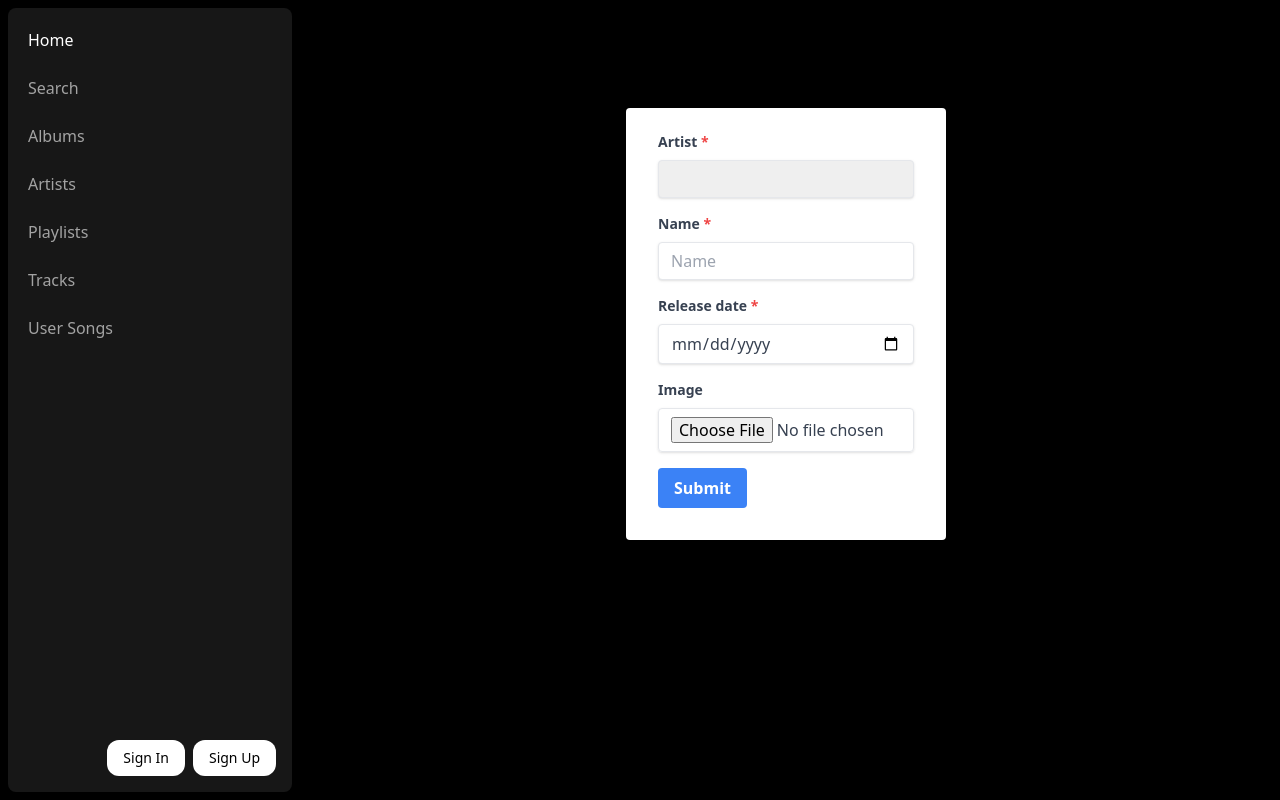
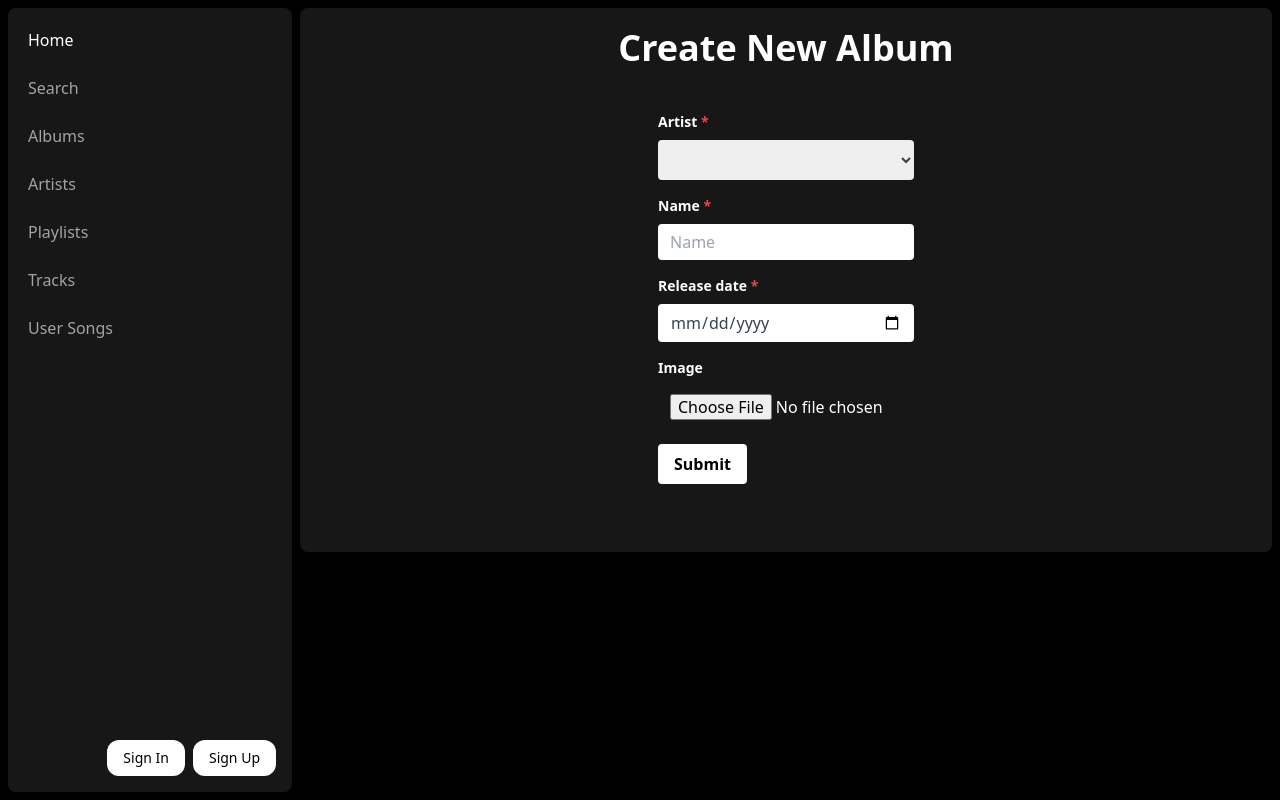
Before and after one commit to dias0092/harmony-flow, a Django app: page /albums/new/ in a window 1280 px wide. Run offline with Django 4.2, Linux system fonts and the light colour scheme; data that the repository does not hold is empty; some libraries are stand-ins or nearby versions.

Commit message:
Updated all templates for albums model

```diff
--- a/albums/templates/albums/album_new.html
+++ b/albums/templates/albums/album_new.html
@@ -3,20 +3,21 @@
 {% block title %} New Album - HarmonyFlow {% endblock %}
 
 {% block content %}
-<div class="container mx-auto py-10">
-    <h2 class="text-4xl font-bold mb-5 text-center">Create New Album</h2>
+<div class="bg-neutral-900 rounded-lg h-full w-full overflow-hidden overflow-y-auto py-5">
+    <h2 class="text-4xl font-bold mb-5 text-center text-white">Create New Album</h2>
     <div class="w-full max-w-xs mx-auto">
-        <form method="POST" class="bg-white shadow-md rounded px-8 pt-6 pb-8 mb-4" enctype="multipart/form-data">
+        <form method="POST" class=" rounded px-8 pt-6 pb-8 mb-4" enctype="multipart/form-data">
             {% csrf_token %}
+
             {% for field in form %}
             <div class="mb-4">
-              <label class="block text-gray-700 text-sm font-bold mb-2" for="{{ field.id_for_label }}">
+              <label class="block text-white text-sm font-bold mb-2" for="{{ field.id_for_label }}">
                 {{ field.label }} {% if field.field.required %}<span class="text-red-500">*</span>{% endif %}
               </label>
 
               {% if field.name == 'artist' %}
                 <!-- This is a select dropdown for the 'artist' field -->
-                <select class="shadow appearance-none border rounded w-full py-2 px-3 text-gray-700 leading-tight focus:outline-none focus:shadow-outline" id="{{ field.id_for_label }}" name="{{ field.name }}">
+                <select class="rounded w-full py-2 px-3 text-gray-700 leading-tight focus:outline-none focus:shadow-outline" id="{{ field.id_for_label }}" name="{{ field.name }}">
                   <!-- Loop through artists and create an option for each one -->
                   {% for artist in artists %}
                     <option value="{{ artist.id }}" {% if artist.id == field.value %}selected{% endif %}>{{ artist.name }}</option>
@@ -24,13 +25,13 @@
                 </select>
               {% elif field.name == 'release_date' %}
                 <!-- This is a date input field for the 'release_date' field -->
-                <input class="shadow appearance-none border rounded w-full py-2 px-3 text-gray-700 leading-tight focus:outline-none focus:shadow-outline" id="{{ field.id_for_label }}" type="date" name="{{ field.name }}" value="{{ field.value|date:'Y-m-d' }}">
+                <input class="rounded w-full py-2 px-3 text-gray-700 leading-tight focus:outline-none focus:shadow-outline" id="{{ field.id_for_label }}" type="date" name="{{ field.name }}" value="{{ field.value|date:'Y-m-d' }}">
               {% elif field.name == 'image' %}
                 <!-- This is a file input field for the 'image' field -->
-                <input class="shadow appearance-none border rounded w-full py-2 px-3 text-gray-700 leading-tight focus:outline-none focus:shadow-outline" id="{{ field.id_for_label }}" type="file" name="{{ field.name }}">
+                <input class="rounded w-full py-2 px-3 text-white leading-tight focus:outline-none focus:shadow-outline" id="{{ field.id_for_label }}" type="file" name="{{ field.name }}">
               {% else %}
                 <!-- For other fields, use an input field as before -->
-                <input class="shadow appearance-none border rounded w-full py-2 px-3 text-gray-700 leading-tight focus:outline-none focus:shadow-outline" id="{{ field.id_for_label }}" type="text" placeholder="{{ field.label }}" name="{{ field.name }}" value="{{ field.value|default_if_none:'' }}">
+                <input class="rounded w-full py-2 px-3 text-gray-700 leading-tight focus:outline-none focus:shadow-outline" id="{{ field.id_for_label }}" type="text" placeholder="{{ field.label }}" name="{{ field.name }}" value="{{ field.value|default_if_none:'' }}">
               {% endif %}
 
               {% if field.errors %}
@@ -39,7 +40,7 @@
             </div>
             {% endfor %}
             <div class="flex items-center justify-between">
-                <input class="bg-blue-500 hover:bg-blue-700 text-white font-bold py-2 px-4 rounded" type="submit" value="Submit">
+                <input class="bg-white hover:bg-neutral-800 text-black hover:text-white transition-colors duration-200 font-bold py-2 px-4 rounded" type="submit" value="Submit">
             </div>
         </form>
     </div>
--- a/albums/views.py
+++ b/albums/views.py
@@ -18,7 +18,7 @@ def album_new(request):
         if form.is_valid():
             album = form.save(commit=False)
             album.save()
-            return redirect('albums:album_detail', pk=album.pk)
+            return redirect('albums:album_list')
     else:
         form = AlbumForm()
     artists = Artist.objects.all()
@@ -30,7 +30,7 @@ def album_edit(request, pk):
         form = AlbumForm(request.POST, request.FILES, instance=album)
         if form.is_valid():
             album = form.save()
-            return redirect('albums:album_detail', pk=album.pk)
+            return redirect('albums:album_list')
     else:
         form = AlbumForm(instance=album)
     return render(request, 'albums/album_edit.html', {'form': form})
```
Also changed, not shown: albums/templates/albums/album_delete.html (+4 -4 lines), albums/templates/albums/album_detail.html (+8 -8 lines), albums/templates/albums/album_edit.html (+10 -10 lines), albums/templates/albums/album_list.html (+4 -4 lines).
